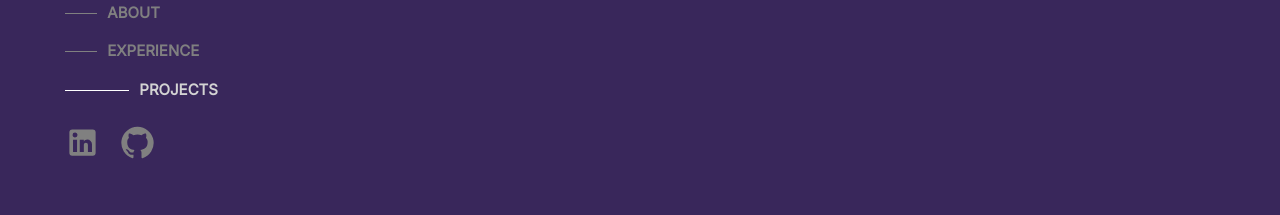
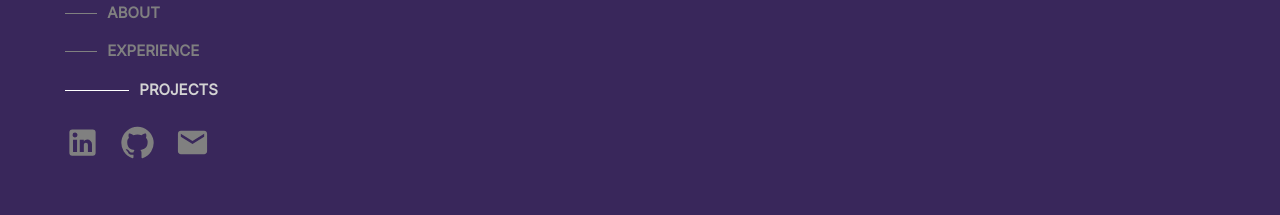
Before and after one commit to trevor-tran/portfolio, a React (Create React App) app: page / in a window 1280 px wide. Shown: the part 1120-1335 px from the top of the page. Built offline with nearby package versions, Linux system fonts and the light colour scheme.

Commit message:
restructure css files, add mailto

```diff
--- a/src/components/Home.js
+++ b/src/components/Home.js
@@ -1,7 +1,7 @@
 import {persona} from "../utils/aboutme";
 import ArrowOutwardIcon from '@mui/icons-material/ArrowOutward';
 
-import "./Home.scss";
+import "../assets/css/Home.scss";
 import SocialMedia from "./SocialMedia";
 
 import diagram from "../assets/diagram.gif";
--- a/src/components/Navbar.js
+++ b/src/components/Navbar.js
@@ -2,7 +2,7 @@ import { useRef } from "react";
 import { Link } from "react-scroll";
 import { persona } from "../utils/aboutme";
 
-import "./Navbar.scss";
+import "../assets/css/Navbar.scss";
 
 export default function Navbar({ sectionId }) {
   const prevSectionId = useRef("");
--- a/src/components/Project.js
+++ b/src/components/Project.js
@@ -1,6 +1,6 @@
 import ArrowOutwardIcon from '@mui/icons-material/ArrowOutward';
 
-import "./Project.scss";
+import "../assets/css/Project.scss";
 
 export default function Project({ project }) {
 
@@ -17,7 +17,7 @@ export default function Project({ project }) {
       onClick={() => project.url ? window.open(project.url, '_blank') : null}>
       {image ?
         <div className="col-12 col-xl-4 order-last order-xl-first">
-          <img className="img-thumbnail rounded" src={require(`../assets/${image}`)} alt="app preview image" />
+          <img className="img-thumbnail rounded" src={require(`../assets/${image}`)} alt="app preview" />
         </div>
         :
         <div className="col-12 col-xl-4 date">
--- a/src/components/SocialMedia.js
+++ b/src/components/SocialMedia.js
@@ -1,7 +1,8 @@
 import LinkedInIcon from '@mui/icons-material/LinkedIn';
 import GitHubIcon from '@mui/icons-material/GitHub';
+import EmailIcon from '@mui/icons-material/Email';
 
-import "./SocialMedia.scss";
+import "../assets/css/SocialMedia.scss";
 
 export default function SocialMedia({className}) {
   return (
@@ -12,6 +13,9 @@ export default function SocialMedia({className}) {
       <a href="https://github.com/trevor-tran" target="_blank" rel="noreferrer">
         <GitHubIcon fontSize="large" sx={{ "&:hover": { transform: "scale(1.5, 1.5)" }}}/>
       </a>
+      <a href="mailto:trevor.phuong.tran@gmail.com">
+        <EmailIcon fontSize="large" sx={{ "&:hover": { transform: "scale(1.5, 1.5)" }}}/>
+      </a>
     </div>
   )
 }
```
Also changed, not shown: src/assets/css/Home.scss (renamed from src/components/Home.scss), src/assets/css/Navbar.scss (renamed from src/components/Navbar.scss), src/assets/css/Project.scss (renamed from src/components/Project.scss), src/assets/css/SocialMedia.scss (renamed from src/components/SocialMedia.scss).
